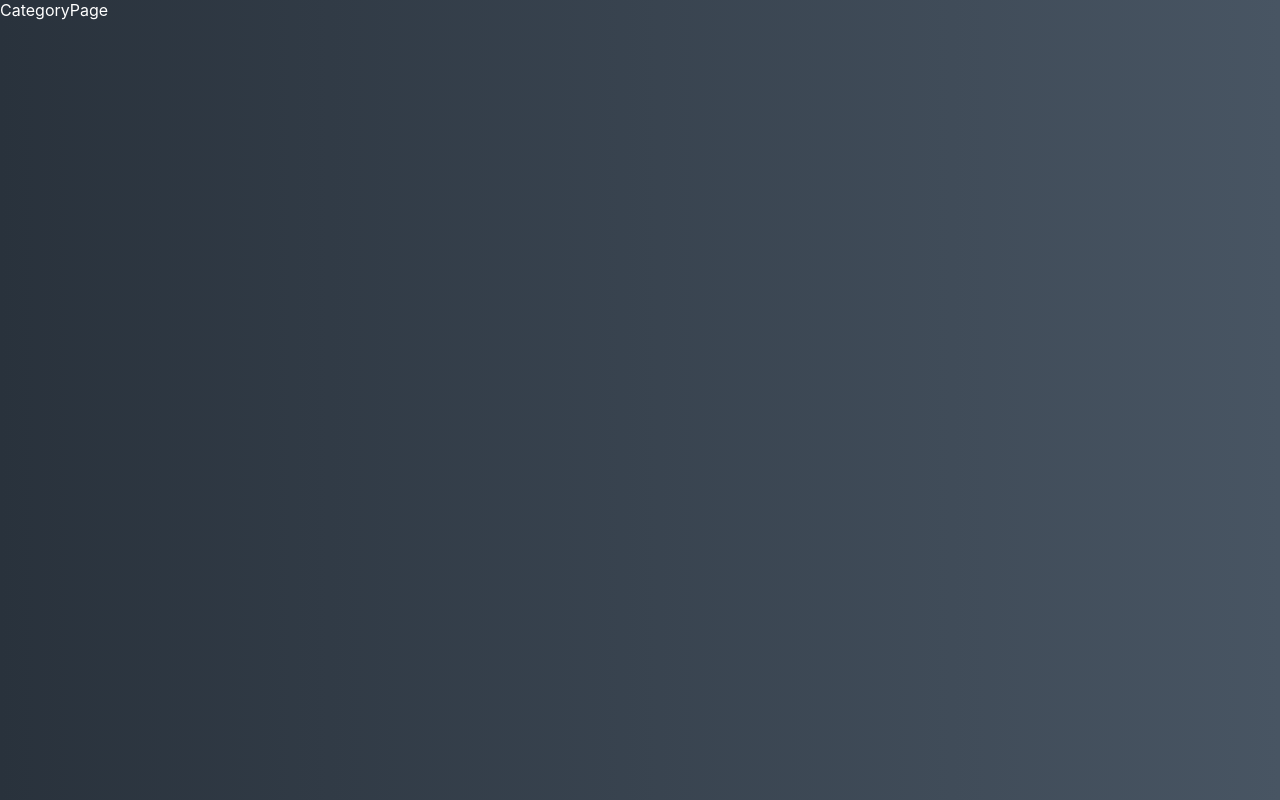
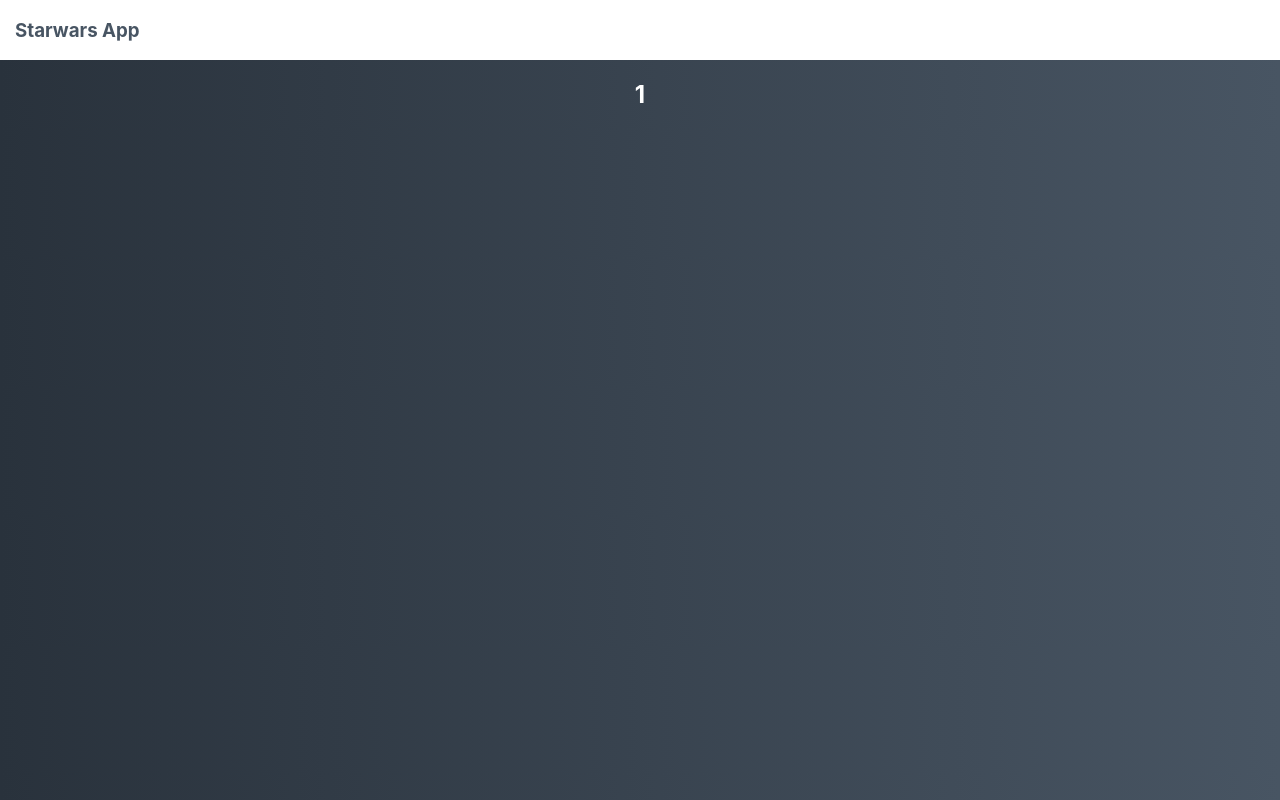
Before and after one commit to matan3sh/esh-assignment, a React (Vite) app: page /category/1 in a window 1280 px wide. Built offline with nearby package versions, Linux system fonts and the light colour scheme.

Commit message:
Add Header

```diff
--- a/src/App.tsx
+++ b/src/App.tsx
@@ -1,11 +1,27 @@
-import Search from './components/Search/Search'
+import { createBrowserRouter, Outlet, RouterProvider } from 'react-router-dom'
+import Header from './components/Header/Header.tsx'
+import CategoryPage from './pages/CategoryPage.tsx'
+import HomePage from './pages/HomePage.tsx'
+
+const Layout = () => (
+  <>
+    <Header />
+    <Outlet />
+  </>
+)
+
+const router = createBrowserRouter([
+  {
+    element: <Layout />,
+    children: [
+      { path: '/', element: <HomePage /> },
+      { path: '/category/:categoryName', element: <CategoryPage /> },
+    ],
+  },
+])
 
 function App() {
-  return (
-    <>
-      <Search />
-    </>
-  )
+  return <RouterProvider router={router} />
 }
 
 export default App
--- a/src/actions/index.ts
+++ b/src/actions/index.ts
@@ -11,3 +11,8 @@ export const getDataBySearchTerm = async (
   )
   return response.data
 }
+
+export const getDataByCategory = async (category: string) => {
+  const response = await axios.get(`${BASE_URL}/${category}`)
+  return response.data
+}
--- /dev/null
+++ b/src/components/Header/Header.styled.ts
@@ -0,0 +1,15 @@
+import styled from '@emotion/styled'
+
+export const StyledHeader = styled.header`
+  display: flex;
+  justify-content: space-between;
+  align-items: center;
+  color: #333;
+  height: 60px;
+  padding: 0 30px;
+  background-color: #fff;
+  margin: auto;
+  padding: 0 15px;
+  color: #485563;
+  width: auto;
+`
--- /dev/null
+++ b/src/components/Header/Header.tsx
@@ -0,0 +1,14 @@
+import { Link } from 'react-router-dom'
+import { StyledHeader } from './Header.styled'
+
+const Header = () => {
+  return (
+    <StyledHeader>
+      <Link to="/">
+        <h3>Starwars App</h3>
+      </Link>
+    </StyledHeader>
+  )
+}
+
+export default Header
--- /dev/null
+++ b/src/hooks/useGetDataByCategory.ts
@@ -0,0 +1,33 @@
+import { useCallback, useEffect, useState } from 'react'
+import { getDataByCategory } from '../actions'
+import { Entity } from '../types'
+
+export const useGetDataByCategory = <T>(category?: string) => {
+  const [data, setData] = useState<T[]>([])
+  const [error, setError] = useState<string | null>(null)
+  const [isLoading, setIsLoading] = useState<boolean>(false)
+
+  const fetchData = useCallback(async (category: string) => {
+    setIsLoading(true)
+    setError(null)
+    try {
+      const data = await getDataByCategory(category)
+      setData(data.results)
+    } catch (err) {
+      setError(`Failed to fetch ${category} items. Please try again later.`)
+      console.error(`Error fetching ${category} items:`, err)
+    } finally {
+      setIsLoading(false)
+    }
+  }, [])
+
+  useEffect(() => {
+    if (category && category === Entity.People) {
+      fetchData(category)
+    } else {
+      setData([])
+    }
+  }, [fetchData, category])
+
+  return { data, isLoading, error }
+}
--- a/src/main.tsx
+++ b/src/main.tsx
@@ -1,23 +1,12 @@
 import { StrictMode } from 'react'
 import { createRoot } from 'react-dom/client'
-import { createBrowserRouter, RouterProvider } from 'react-router-dom'
+
 import './index.css'
-import CategoryPage from './pages/CategoryPage.tsx'
-import HomePage from './pages/HomePage.tsx'
 
-const router = createBrowserRouter([
-  {
-    path: '/',
-    element: <HomePage />,
-  },
-  {
-    path: '/category/:categoryName',
-    element: <CategoryPage />,
-  },
-])
+import App from './App.tsx'
 
 createRoot(document.getElementById('root')!).render(
   <StrictMode>
-    <RouterProvider router={router} />
+    <App />
   </StrictMode>
 )
--- a/src/pages/CategoryPage.tsx
+++ b/src/pages/CategoryPage.tsx
@@ -1,11 +1,36 @@
+import { Flex, Table, TableProps } from 'antd'
 import { useParams } from 'react-router-dom'
+import { useGetDataByCategory } from '../hooks/useGetDataByCategory'
+import { capitalizeFirstLetter } from '../utils'
+
+interface DataType {
+  key: string
+  name: string
+}
+
+const columns: TableProps<DataType>['columns'] = [
+  {
+    title: 'Name',
+    dataIndex: 'name',
+    key: 'name',
+    render: (text) => <a>{text}</a>,
+  },
+]
 
 const CategoryPage = () => {
-  const { categoryName } = useParams()
+  const { categoryName } = useParams<{ categoryName: string }>()
+  const { data, isLoading, error } = useGetDataByCategory(categoryName)
 
-  console.log({ CategoryPage: categoryName })
+  console.log({ data })
 
-  return <div>CategoryPage</div>
+  return (
+    <Flex justify="center" align="center">
+      <h2>{capitalizeFirstLetter(categoryName)}</h2>
+      {data.length > 0 && (
+        <Table<DataType> columns={columns} dataSource={data} />
+      )}
+    </Flex>
+  )
 }
 
 export default CategoryPage
--- a/src/utils/index.ts
+++ b/src/utils/index.ts
@@ -1,4 +1,4 @@
-export const capitalizeFirstLetter = (input: string): string => {
+export const capitalizeFirstLetter = (input: string | undefined): string => {
   if (!input) return ''
   return input.charAt(0).toUpperCase() + input.slice(1)
 }
```
